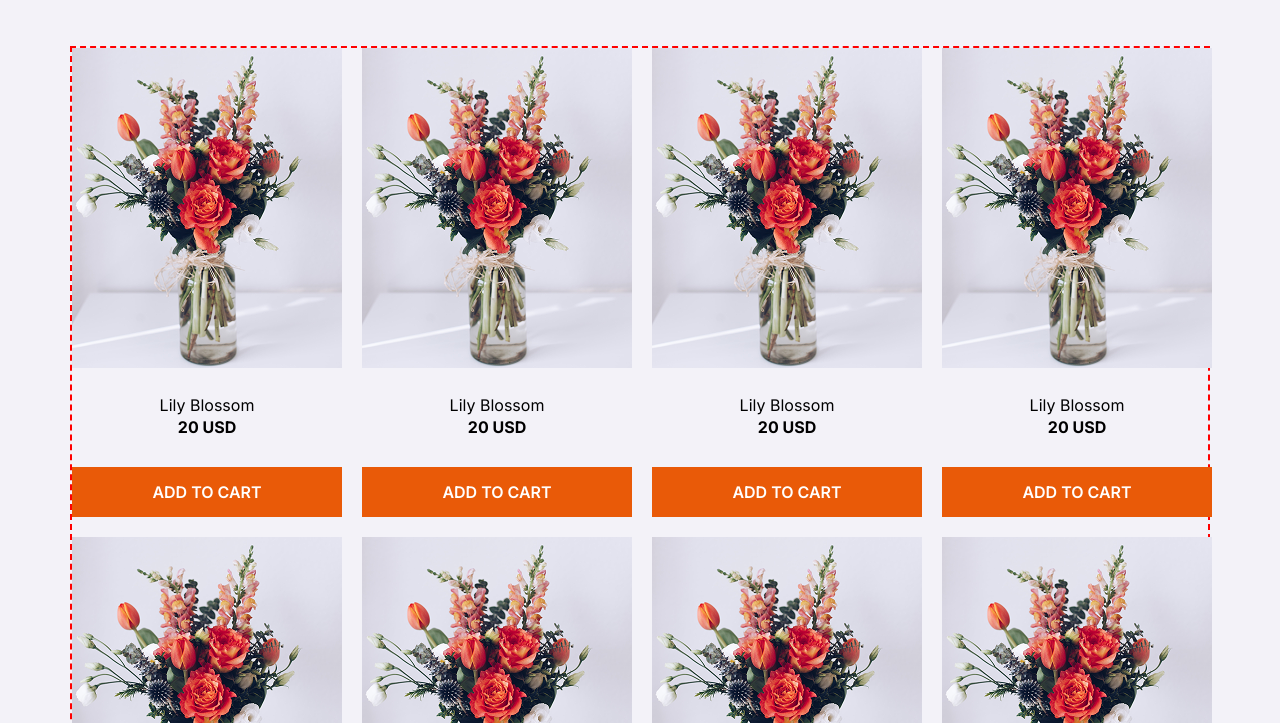
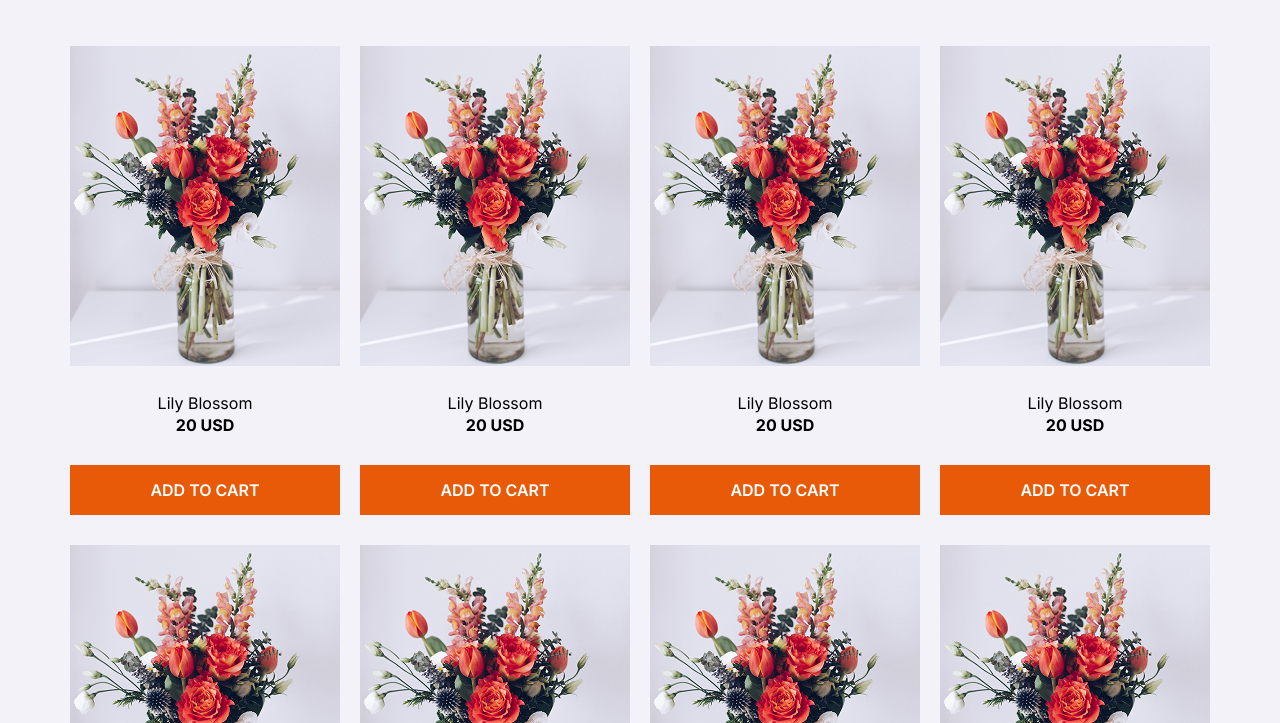
Before and after one commit to rashednawab/responsive-flowers, a plain HTML site: page index.html in a window 1280 px wide. Shown: the part 817-1540 px from the top of the page. Drawn offline with Linux system fonts and the light colour scheme.

Commit message:
Plants Section Completed with Grid method

```diff
--- a/styles/styles.css
+++ b/styles/styles.css
@@ -187,8 +187,9 @@
 .plant-cards{
     display: grid;
     grid-template-columns: repeat(4, 1fr);
-    gap: 20px;
-    border: 2px dashed red;
+    column-gap: 20px;
+    row-gap: 30px;
+    /* border: 2px dashed red; */
     margin: 0px auto 210.12px auto;
 }
 
```
